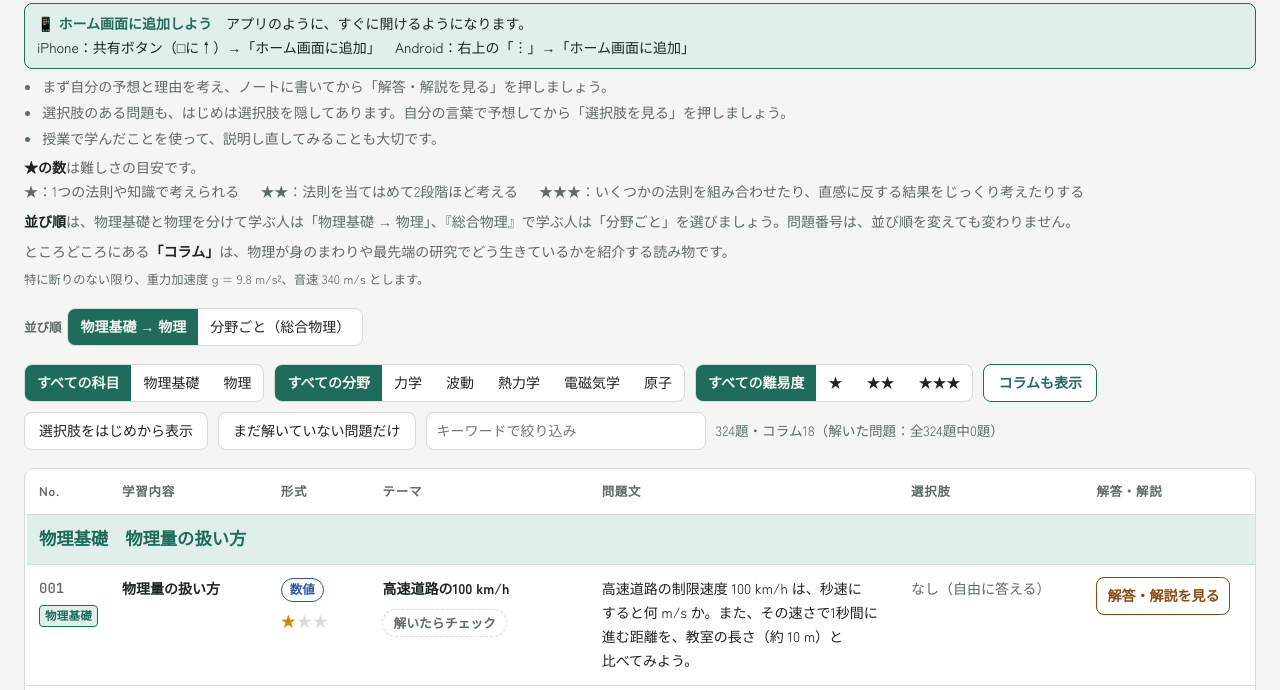
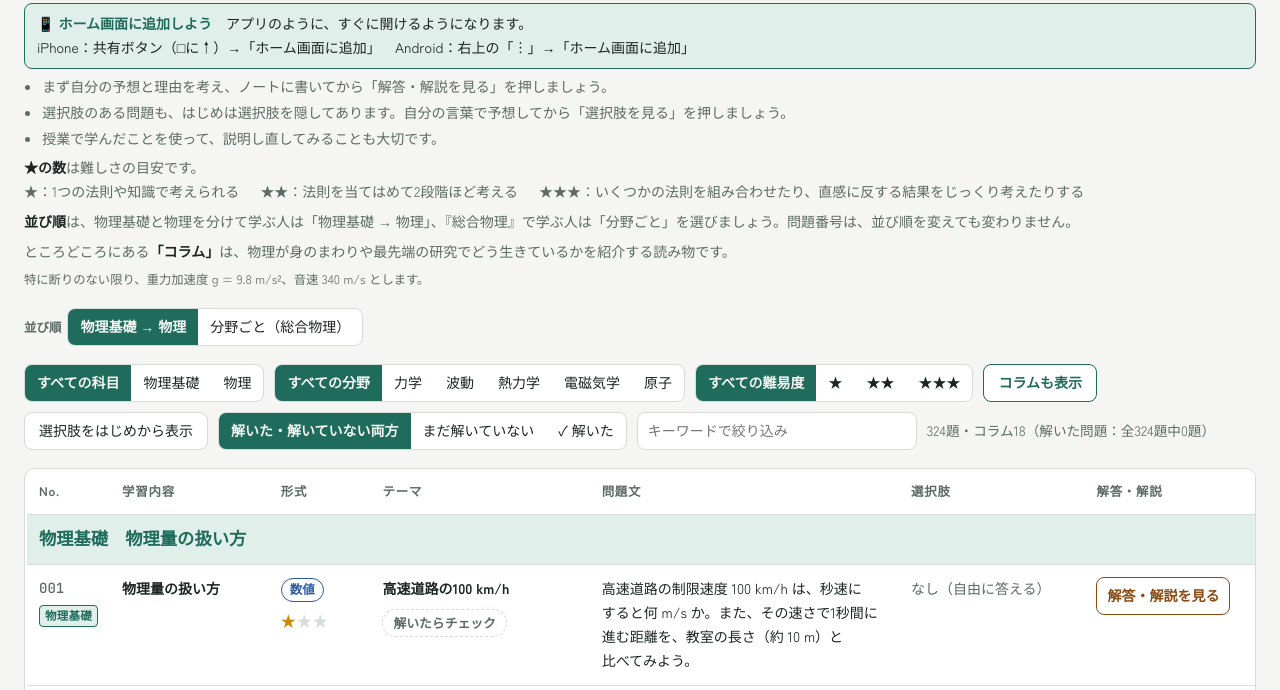
Before and after one commit to KotoYamamoto-physics/context-physics, a plain HTML site: page index.html in a window 1280 px wide. Shown: the part 110-800 px from the top of the page. Drawn offline with Linux system fonts and the light colour scheme; a web font is replaced by a local one.

Commit message:
解いた／まだ解いていない問題で絞り込めるようにする
Co-Authored-By: Claude Opus 5.5 <noreply@anthropic.com>
Claude-Session: https://claude.ai/code/session_0156AYnrVj36VYTusWC4sWU9

```diff
--- a/index.html
+++ b/index.html
@@ -205,7 +205,11 @@ tr.reveal td{background:var(--answer-soft);border-bottom:2px solid var(--answer)
     </div>
     <button class="unused-toggle" id="c-tg" aria-pressed="true">コラムも表示</button>
     <button class="unused-toggle" id="ch-tg" aria-pressed="false">選択肢をはじめから表示</button>
-    <button class="unused-toggle" id="u-tg" aria-pressed="false">まだ解いていない問題だけ</button>
+    <div class="seg" role="group" aria-label="解いた問題" id="t-seg">
+      <button data-t="all" aria-pressed="true">解いた・解いていない両方</button>
+      <button data-t="todo" aria-pressed="false">まだ解いていない</button>
+      <button data-t="done" aria-pressed="false">✓ 解いた</button>
+    </div>
     <input type="search" id="q" placeholder="キーワードで絞り込み" aria-label="キーワードで絞り込み">
     <span class="count" id="count"></span>
   </div>
@@ -344,7 +348,7 @@ const NC=7;
 const tb=document.getElementById('tb'),count=document.getElementById('count');
 let subj='all',dom='all',kw='',ord='subj',showCol=true,chAll=false,lv='0';
 const shownCh=new Set();
-const SHOW_DONE=true,DK='cbp-solved';let onlyTodo=false;
+const SHOW_DONE=true,DK='cbp-solved';let dview='all';
 const done=new Set((()=>{try{return JSON.parse(localStorage.getItem(DK)||'[]')}catch(e){return []}})());
 const dkey=r=>r[0]+'|'+r[6];
 function saveDone(){try{localStorage.setItem(DK,JSON.stringify([...done]))}catch(e){}}
@@ -379,7 +383,7 @@ function render(){
     const isCol=f==='コラム';
     if(isCol&&!showCol)return;
     if(lv!=='0'&&(isCol||r[14]!==+lv))return;
-    if(onlyTodo&&(isCol||done.has(dkey(r))))return;
+    if(dview!=='all'&&(isCol||(dview==='todo')===done.has(dkey(r))))return;
     if(kw&&![b0,m0,el0,g[0],g[1],g[2],th,q,ch.join(' '),isCol?a:''].join(' ').includes(kw))return;
     const bk=fld?b:s+b;
     if(bk!==lastB){html+=`<tr class="big"><td colspan="${NC}">${fld?'':esc(s)+'　'}${esc(b)}</td></tr>`;lastB=bk;lastM=''}
@@ -408,7 +412,7 @@ tb.addEventListener('click',e=>{
     shownCh.add(i);const r=D[i];document.getElementById('ch-'+i).innerHTML=`<ol>${r[8].map((c,j)=>`<li data-l="${'アイウエ'[j]}">${esc(c)}</li>`).join('')}</ol>`;
   }else if(act==='done'){
     const r=D[i],k=dkey(r);done.has(k)?done.delete(k):done.add(k);saveDone();
-    if(onlyTodo){render();return}
+    if(dview!=='all'){render();return}
     const on=done.has(k);btn.setAttribute('aria-pressed',on);btn.textContent=on?'✓ 解いた':'解いたらチェック';btn.closest('tr').classList.toggle('solved',on);
     count.textContent=count.textContent.replace(/（解いた問題：.*）$/,`（解いた問題：全${D.filter(r=>r[5]!=='コラム').length}題中${D.filter(r=>r[5]!=='コラム'&&done.has(dkey(r))).length}題）`);
   }else if(act==='toggle'){
@@ -427,9 +431,9 @@ seg('data-s',v=>subj=v);
 seg('data-d',v=>dom=v);
 seg('data-o',v=>ord=v);
 seg('data-v',v=>lv=v);
+seg('data-t',v=>dview=v);
 document.getElementById('ch-tg').addEventListener('click',e=>{chAll=!chAll;e.currentTarget.setAttribute('aria-pressed',chAll);render()});
-document.getElementById('u-tg').addEventListener('click',e=>{onlyTodo=!onlyTodo;e.currentTarget.setAttribute('aria-pressed',onlyTodo);render()});
-if(!SHOW_DONE)document.getElementById('u-tg').hidden=true;
+if(!SHOW_DONE)document.getElementById('t-seg').style.display='none';
 document.getElementById('c-tg').addEventListener('click',e=>{showCol=!showCol;e.currentTarget.setAttribute('aria-pressed',showCol);render()});
 document.getElementById('q').addEventListener('input',e=>{kw=e.target.value.trim();render()});
 render();
```
Also changed, not shown: teacher/index.html (+10 -6 lines).
